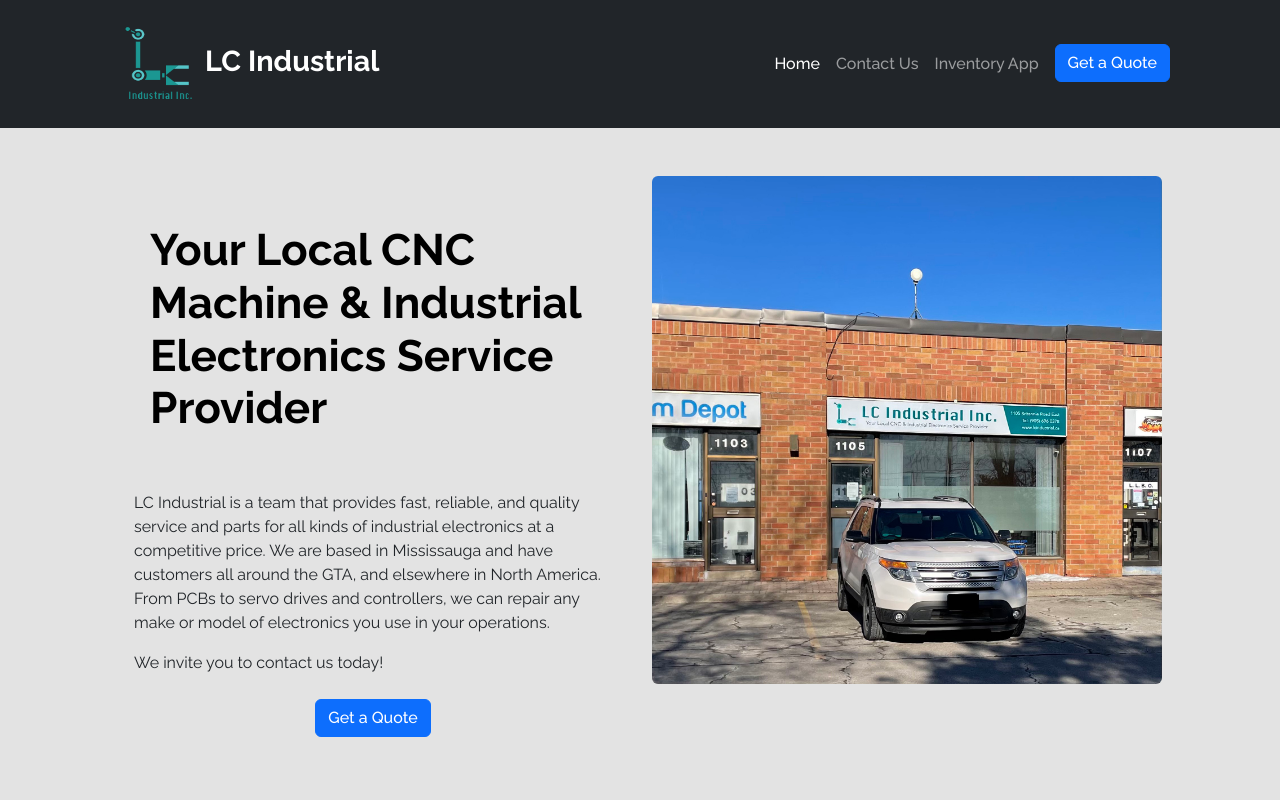
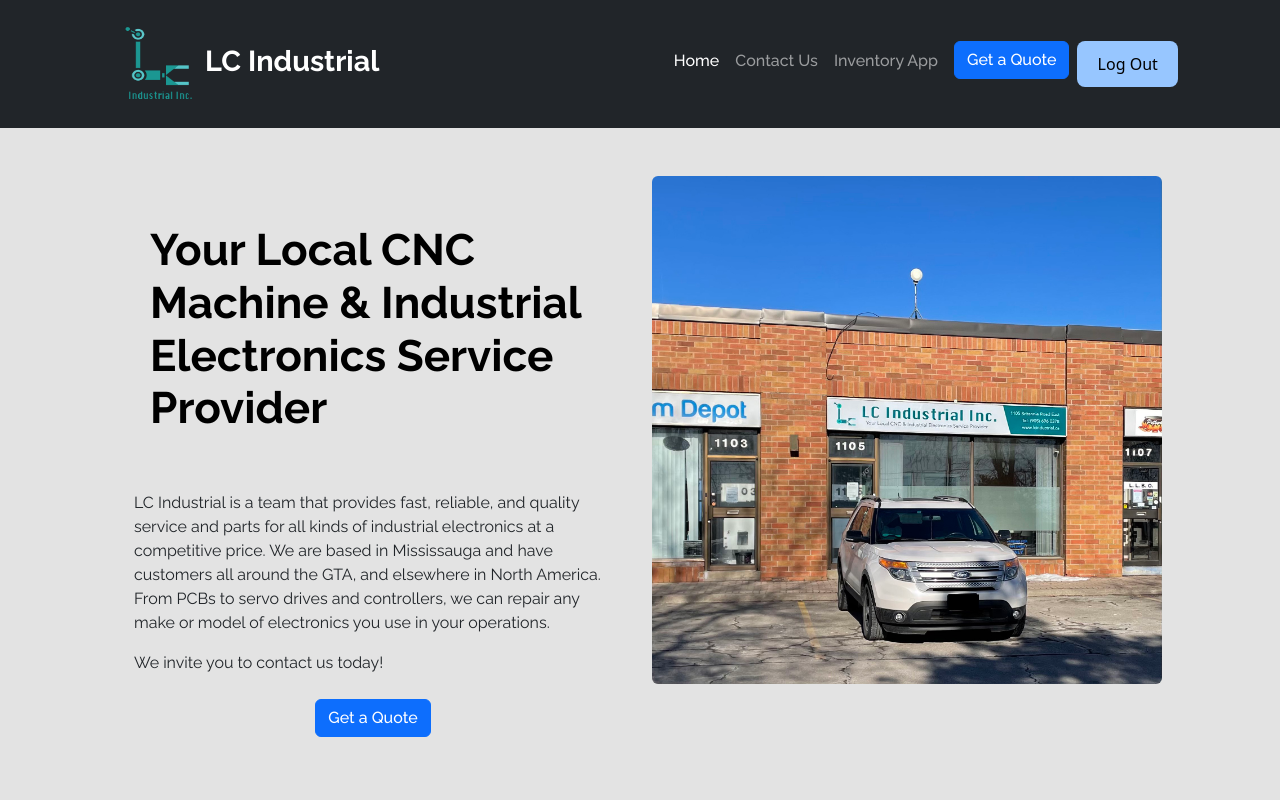
Before and after one commit to sunbagel/LC-Website-Extended, a React (Vite) app in the folder front-end/: page / in a window 1280 px wide. Shown: the top 800 px of the page. Built offline with nearby package versions, Linux system fonts and the light colour scheme.

Commit message:
add logout button to nav

```diff
--- a/front-end/src/Components/auth/LogoutButton.tsx
+++ b/front-end/src/Components/auth/LogoutButton.tsx
@@ -8,17 +8,18 @@
             headers: { 'Content-Type': 'application/json' },
         }
 
-        fetch('/api/users/logout', requestOptions)
+        fetch('/api/auth/users/logout', requestOptions)
         .then(response => {
             if(!response.ok){
                 throw new Error('Server response error')
             }
             return response.json()
         })
-        .then(data => {
-            console.log(data);
+        .then(() => {
+            // console.log(data);
+
         })
-        .catch(err => console.log('Logout request failed', err))
+        .catch(err => console.log('Logout request failed,', err))
 
 
     }
--- a/front-end/src/og-components/NavBar.tsx
+++ b/front-end/src/og-components/NavBar.tsx
@@ -6,6 +6,7 @@
 
 
 import { Container, Nav, Navbar, NavDropdown, Button } from 'react-bootstrap';
+import LogoutButton from "@/components/auth/LogoutButton";
 
 
 const NavBar = () => {
@@ -47,6 +48,8 @@
                         <Link to="/contact_us" >
                             <Button id="quote-button">Get a Quote</Button>
                         </Link>
+
+                        <LogoutButton/>
                     </Nav>
                 </Navbar.Collapse>
             </Container>
```
